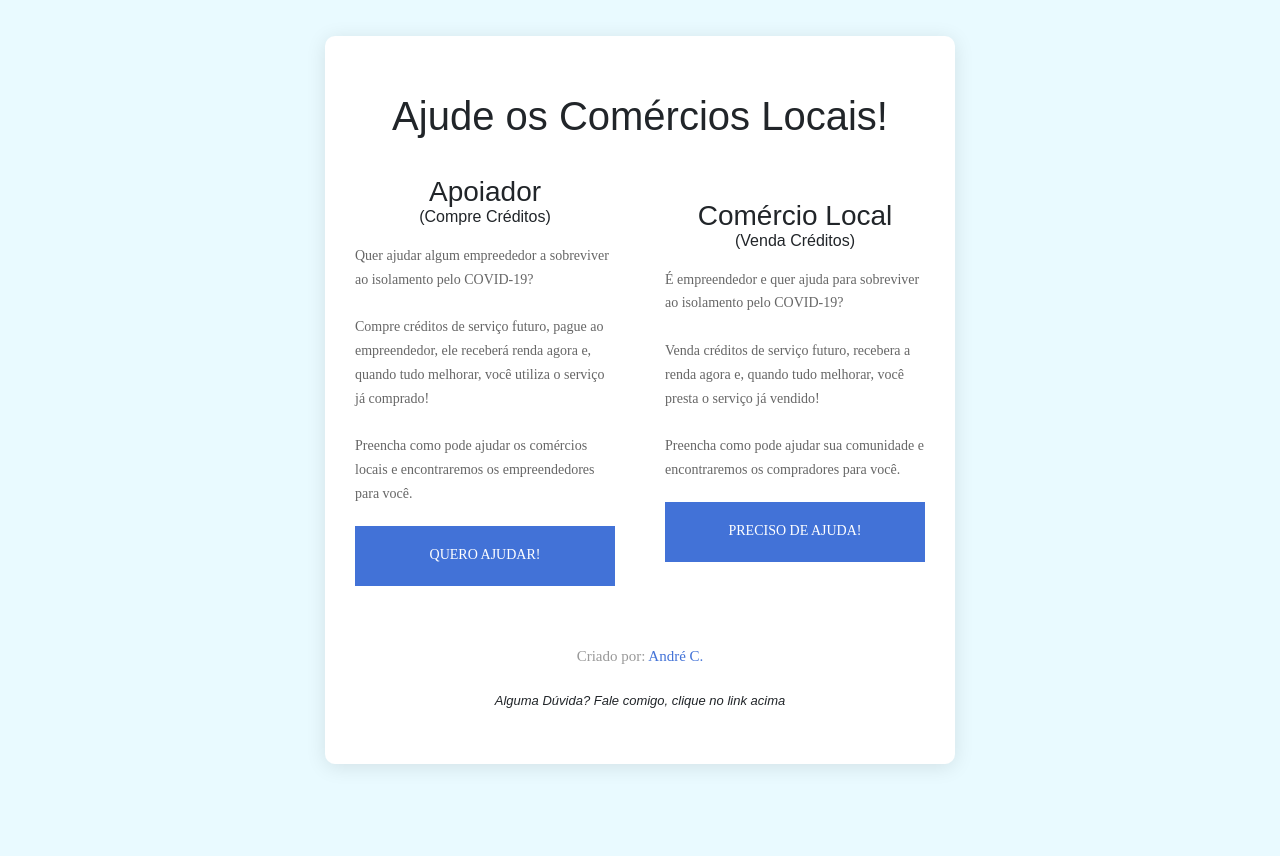
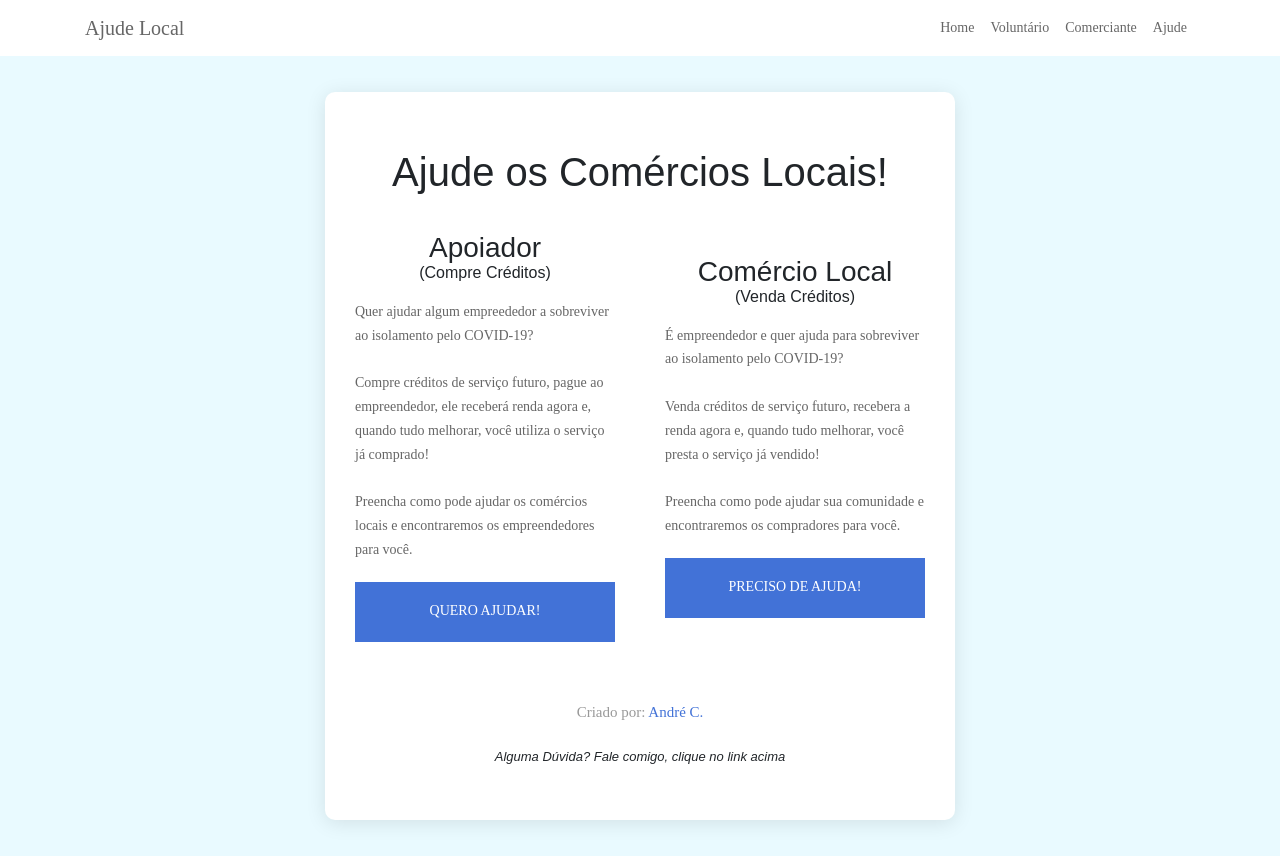
Before and after one commit to andrecordeiroacs/maps, a Flask app: page / in a window 1280 px wide. Before the commit the page ends 767 px from the top, so only its background shows below. Run offline with Flask 2, Linux system fonts and the light colour scheme; some libraries are stand-ins or nearby versions; some web fonts are replaced.

Commit message:
Menu adicionado e correção no layout thankyou.html

```diff
--- a/models/match_users.py
+++ b/models/match_users.py
@@ -2,6 +2,6 @@ class Match_Users:
 
     def __init__(self, nome, ramo, telefone, email):
         self.nome = nome
-        self.ramo = ramo
+        self.ramo = ', '.join(["%s" % v for v in ramo])
         self.telefone = telefone
         self.email = email
--- a/templates/index.html
+++ b/templates/index.html
@@ -27,7 +27,7 @@
 <!--===============================================================================================-->
 </head>
 <body>
-
+	{% include 'menu.html' %}
 	<div class="limiter">
 		<div class="container-login100">
 			<div class="wrap-login100 col-md-6 p-t-25 p-b-50">
--- /dev/null
+++ b/templates/menu.html
@@ -0,0 +1,24 @@
+<nav class="navbar navbar-expand-lg static-top">
+    <div class="container text-white">
+        <a class="navbar-brand" href="#">Ajude Local</a>
+        <button class="navbar-toggler" type="button" data-toggle="collapse" data-target="#navbarResponsive" aria-controls="navbarResponsive" aria-expanded="false" aria-label="Toggle navigation">
+        <span class="navbar-toggler-icon"></span>
+        </button>
+        <div class="collapse navbar-collapse" id="navbarResponsive">
+        <ul class="navbar-nav ml-auto">
+            <li class="nav-item">
+            <a class="nav-link" href="/">Home</a>
+            </li>
+            <li class="nav-item">
+            <a class="nav-link" href="/redirect1">Voluntário</a>
+            </li>
+            <li class="nav-item">
+            <a class="nav-link" href="/redirect2">Comerciante</a>
+            </li>
+            <li class="nav-item">
+            <a class="nav-link" href="/thankyou">Ajude</a>
+            </li>
+        </ul>
+        </div>
+    </div>
+</nav>
--- a/templates/server.html
+++ b/templates/server.html
@@ -98,7 +98,7 @@ function pesquisacep(valor) {
 </script>
 </head>
 <body>
-
+	{% include 'menu.html' %}
 	<div class="limiter">
 		<div class="container-login100">
 			<div class="wrap-login100 col-md-6 p-l-65 p-r-65 p-t-25 p-b-50">
--- a/templates/voluntary.html
+++ b/templates/voluntary.html
@@ -99,7 +99,7 @@ function pesquisacep(valor) {
 
 </head>
 <body>
-
+	{% include 'menu.html' %}
 	<div class="limiter">
 		<div class="container-login100">
 			<div class="wrap-login100 col-md-6 p-l-65 p-r-65 p-t-25 p-b-50">
```
Also changed, not shown: templates/thankyou.html (+23 -22 lines).
